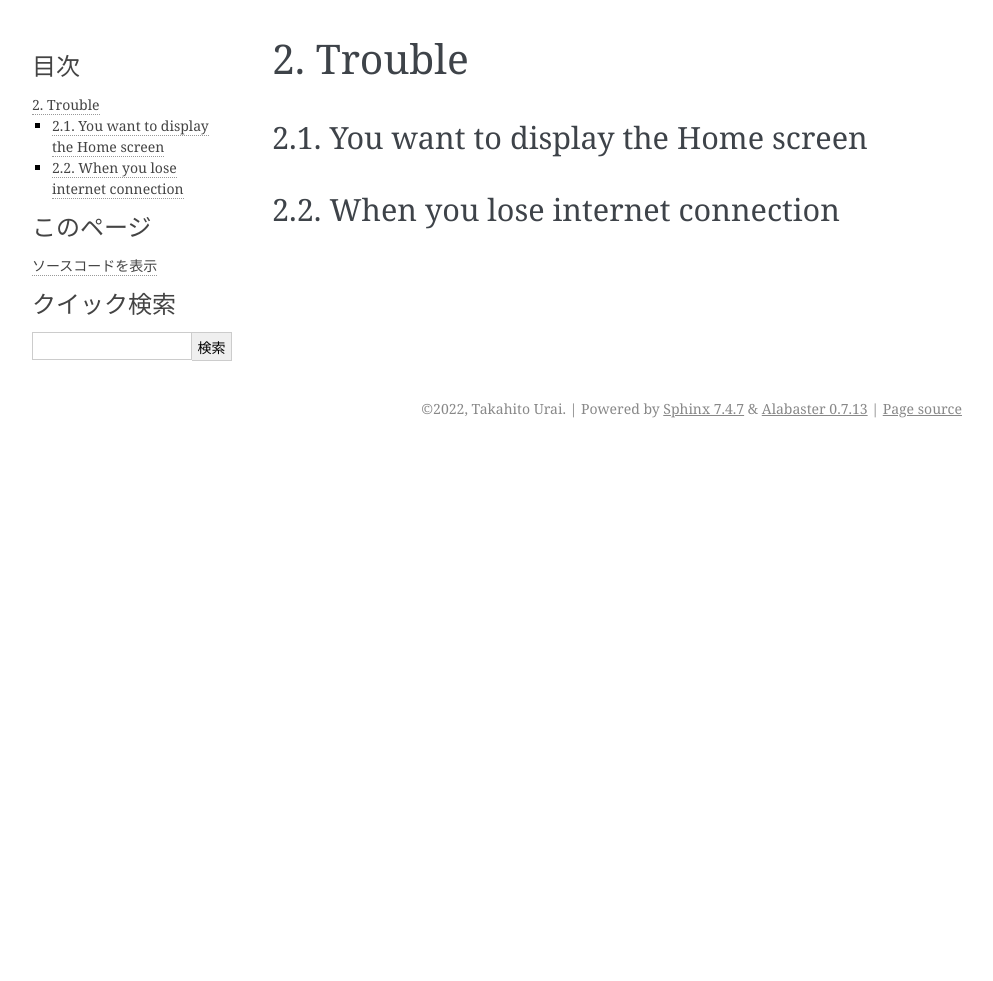
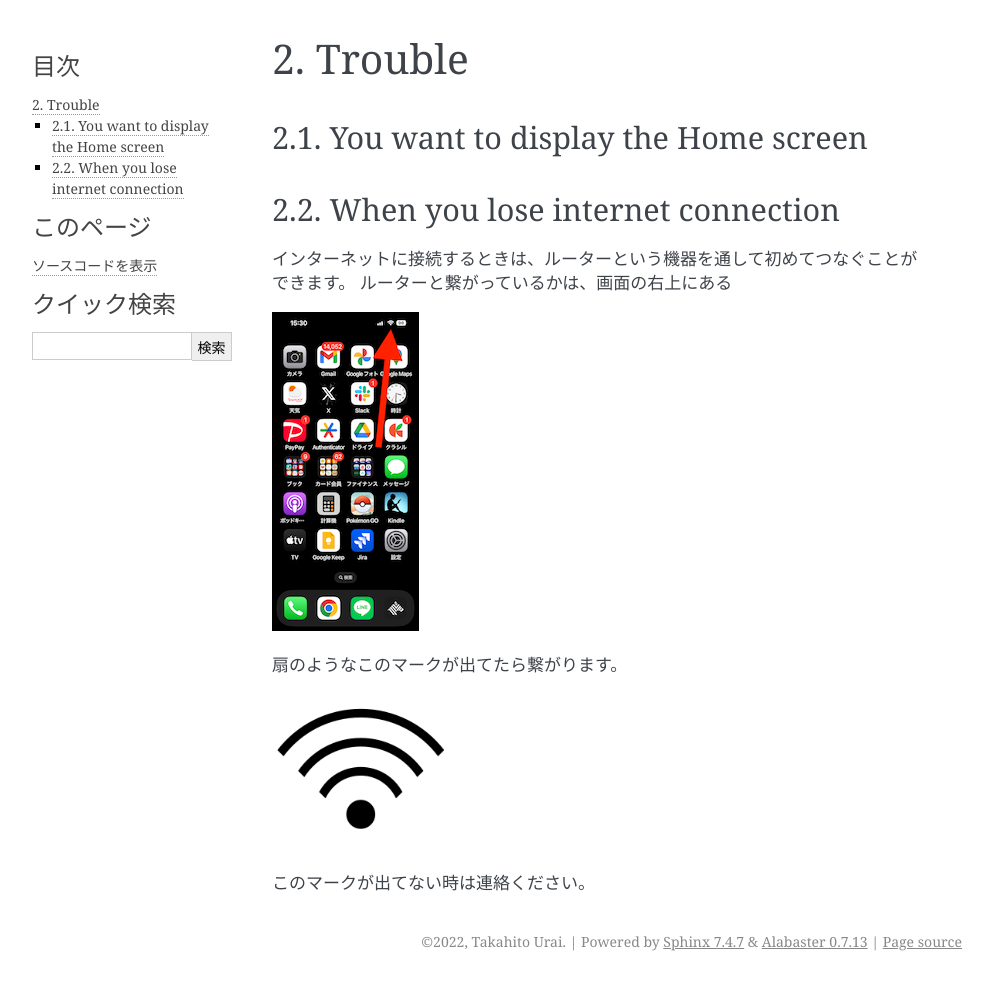
Before and after one commit to uraitakahito/uchino-it, a Sphinx documentation site: the page built from source/trouble/index.rst, in a window 1280 px wide. Shown: the whole page, without its empty margins (148-1141 px from the left). Built offline with Sphinx 7.4.7, drawn with Linux system fonts in a browser that asks for light colours; before the commit the page ends 900 px from its top, so only the background shows below that.

Commit message:
インターネットに繋がらない場合を追記

```diff
--- a/source/trouble/index.rst
+++ b/source/trouble/index.rst
@@ -8,3 +8,15 @@ You want to display the Home screen
 ************************************
 When you lose internet connection
 ************************************
+
+インターネットに接続するときは、ルーターという機器を通して初めてつなぐことができます。
+ルーターと繋がっているかは、画面の右上にある
+
+.. image:: ./iphone-with-wifi.png
+
+扇のようなこのマークが出てたら繋がります。
+
+.. image:: ./wifi.png
+
+
+このマークが出てない時は連絡ください。
```
Also changed, not shown: source/trouble/iphone-with-wifi.png (added), source/trouble/wifi.png (added), 1 other file.
